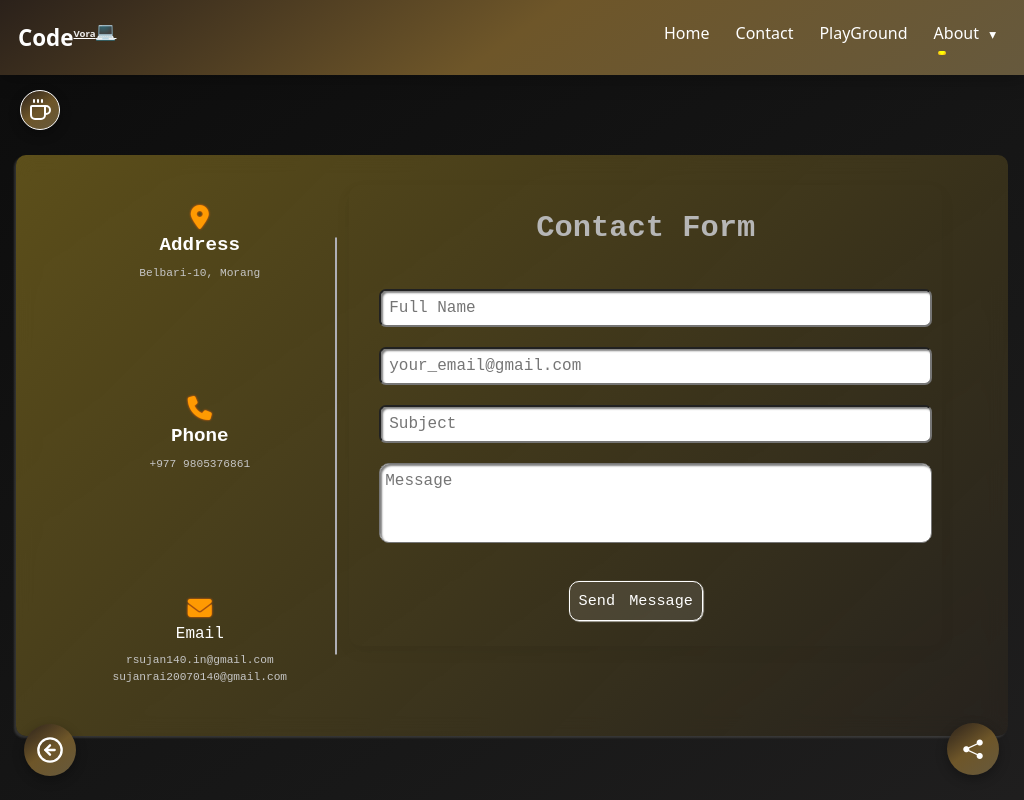
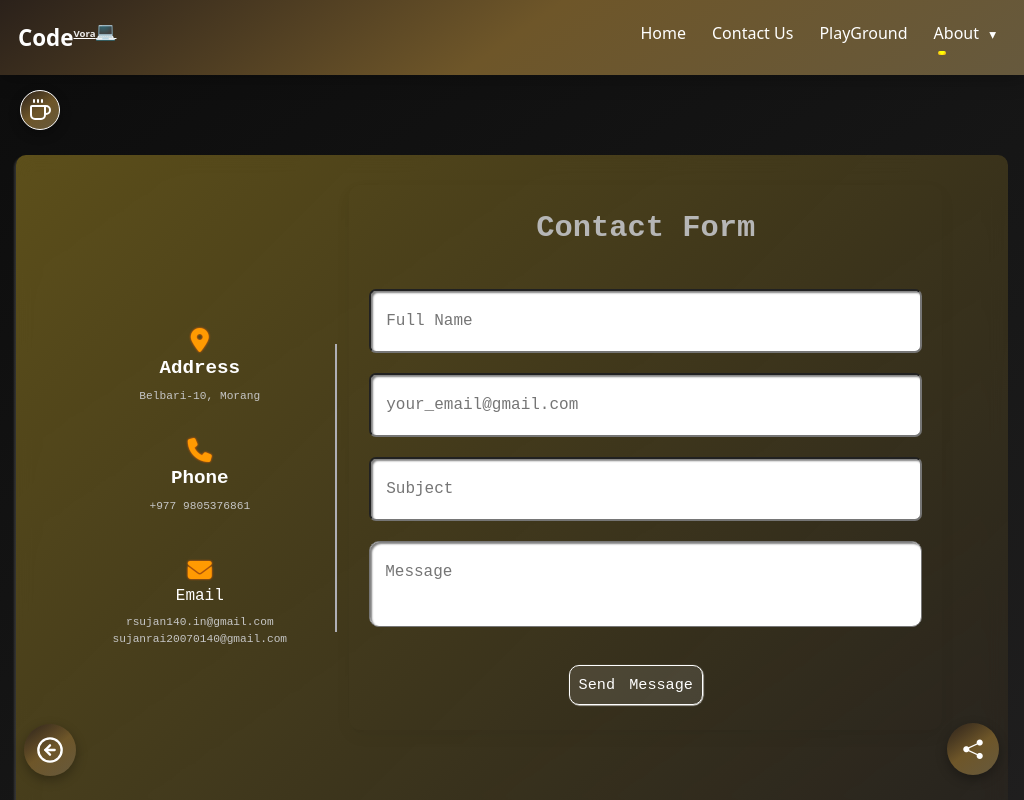
Before and after one commit to Sujan-Rai-426/Blog_CodeVerse, a React (Vite) app in the folder Frontend/: page /Contact in a window 1024 px wide. Shown: the top 800 px of the page. Built offline with nearby package versions, Linux system fonts and the light colour scheme; no server answers.

Commit message:
Contact css edit

```diff
--- a/Frontend/src/assets/css/Contact.css
+++ b/Frontend/src/assets/css/Contact.css
@@ -1,5 +1,3 @@
-
-
 #CONTACT-ME{
     display: flex;
     flex-direction: column;
@@ -17,11 +15,16 @@
     backdrop-filter: blur(10px);
     -webkit-backdrop-filter: blur(10px);
     box-shadow: -2px 2px 2px rgba(105, 104, 104, 0.373);
+    align-items: center;
+    text-align: center;
+    justify-content: center;
 }
 .swiper-wrapper{
     height:85%;
     width: 100%;
 }
+
+/* ============== Left Address and Detail Contact Section ============== */
 .contact-section .contact-left{
     width: 35%;
     display: flex;
@@ -58,6 +61,8 @@
     margin: 0;
 }
 
+
+/* ============== Right Contact Form Section ============== */
 .contact-section .contact-right{
     width: 65%;
     display: flex;
@@ -77,8 +82,6 @@
     width: 80%;
     margin-bottom: 45px;
 }
-/* ---------------Contact Form STYLING--------------- */
-/*  For other input field in contact form*/
 form{
     width: 100%;
 }
@@ -89,16 +92,15 @@ form{
 .form-label1{
     height: auto;
     width: 90%;
-    margin: 10px;
+    margin: 10px 0;
     padding:7px 10px;
     border-radius: 7px;
     box-shadow: inset 2px 2px 2px gray;
 }
-/* For main message input in contact form  */
 .form-label2{
     height: auto;
     width: 90%;
-    margin: 10px;
+    margin: 10px 0;
     padding: 10px 5px 25px 5px;
     resize: none;
     border-radius: 10px;
@@ -110,154 +112,6 @@ h1{
 }
 
 
-/* ------------------For Mobile Screen-------------------- */
-@media (max-width:799px){
-    #CONTACT-ME{
-        width: 100%;
-        display: flex;
-        flex-direction: column;
-        align-items: center;
-        justify-content: center;
-        padding: 45px 0 0 0;
-        margin: 0;
-    }
-    .contact-section{
-        margin: 0;
-        width: 90%;
-        flex-direction:column;
-        padding: 10px 5px;
-        margin-top: 2vh;
-    }
-    /* Dev info side */
-    .contact-section .contact-left{
-        width: 100%;
-        display: flex;
-        flex-direction:row;
-        justify-content:top;
-        position: relative;
-        flex-wrap:wrap;
-
-    }
-    .contact-section .contact-left::before{
-        content: '';
-        position: absolute;
-        width: 80%;
-        height: 2px;
-        left: 10%;
-        top: 0;
-        transform: translateY(-80%);
-        background: #afafb6;
-    }
-    .contact-section .contact-left .address-detail i , .phone-detail i , .email-detail i {
-        font-size: 1.1rem;
-    }
-    .contact-section .contact-left .address-detail h1, .phone-detail h1, .email-detail h1{
-        font-weight: 600;
-        font-size: .8rem;
-    }
-    .contact-section .contact-left .address-detail p , .phone-detail p , .email-detail p {
-        font-size: .6rem;
-        color: white;
-        margin: 0;
-    }
-
-    /* Form Side */
-    .contact-section .contact-right{
-        width: 100%;
-        order:-1;
-    }
-    .contact-section .contact-right h1{
-        font-size: 1.1rem;
-    }
-    .contact-section .contact-right p{
-        font-size: .9rem;
-        color: white;
-        width: 100%;
-        margin-bottom: 45px;
-    }
-}
-
-
-
-
-/* ------------------------For ipad or Tab screen------------------------------ */
-@media (min-width: 799px) and (max-width: 1225px) {
-    #CONTACT-ME{
-        width: 100%;
-        display: flex;
-        flex-direction: column;
-        align-items: center;
-        justify-content: center;
-    }
-    .contact-section{
-        width: 100%;
-    }
-    .contact-section .contact-left{
-        width: 30%;
-        display: flex;
-        flex-direction: column;
-        justify-content: space-between;
-    }
-    .contact-section .contact-left::before{
-        content: '';
-        position: absolute;
-        height: 80%;
-        width: 2px;
-        right: -3px;
-        top: 50%;
-        transform: translateY(-50%);
-        background: #afafb6;
-    }
-    .address-detail, .phone-detail, .email-detail{
-        padding: 10px 15px;
-        height: 15vh;
-    }
-    .contact-section .contact-left .address-detail i, .phone-detail i, .email-detail i{
-        font-size: 1.5rem;
-    }
-    .contact-section .contact-left .address-detail h, .phone-detail h, .email-detail h1{
-        font-weight: 400;
-        font-size: 1rem;
-    }
-    .contact-section .contact-left .address-detail p, .phone-detail p, .email-detail p{
-        font-size: .7rem;
-        color: rgb(198, 198, 198);
-    }
-
-    .contact-section .contact-right{
-        width: 70%;
-    }
-    .contact-section .contact-right h1{
-        font-size: 1.4rem;
-    }
-    .contact-section .contact-right p{
-        font-size: .8rem;
-        color: rgb(222, 222, 222);
-        width: 100%;
-        margin-bottom: 45px;
-        padding: 0 5%;
-    }
-
-        /* ---------------Contact Form STYLING--------------- */
-    /*  For other input field in contact form*/
-    .form-label1{
-        height: auto;
-        padding: 5px 8px;
-        width: 100%;
-    }
-    /* For main message input in contact form  */
-    .form-label2{
-        height: auto;
-        padding: 5px 5px 25px 5px;
-        width: 100%;
-    }
-}
-
-
-/* -----Utility classes ------- */
-.contact-section{
-    text-align: center;
-}
 
 /* Button */
 .contact-btn-box{
@@ -279,12 +133,8 @@ h1{
     word-spacing: 5px;
     cursor: pointer;
     color: white;
-
-    /* To change color when background color change */
     background: rgba(255, 255, 255, 0.1);
     -webkit-background:var(--primary);
-    /* backdrop-filter: blur(10px);
-    -webkit-backdrop-filter: blur(10px); */
 }
 .contact-btn:hover{
     padding: 5.5px 9.5px;
@@ -297,21 +147,40 @@ h1{
     background-color: rgba(255, 255, 255, 0.1);
 }
 
-
 /* --------------------------For Ipad or Tab screen---------------------------- */
 @media (min-width: 799px) and (max-width: 1225px) {
+    #CONTACT-ME{ width: 100%; display: flex; flex-direction: column; align-items: center; justify-content: center; }
+    .contact-btn{ border-radius: 10px; padding: 8px 9px; font-size: .95rem; font-weight: 300; margin-top: 20px ; margin-right: 20px; }
+    .contact-btn:hover{ padding: 8px 9px; font-size: .85rem; }
+    .contact-section{ width: 100%; }
+    .contact-section .contact-left{ width: 30%; display: flex; flex-direction: column; justify-content: space-between; }
+    .contact-section .contact-left::before{ content: ''; position: absolute; height: 80%; width: 2px; right: -3px; top: 50%; transform: translateY(-50%); background: #afafb6; }
+    .address-detail, .phone-detail, .email-detail{ padding: 10px 15px; height: 15vh; }
+    .contact-section .contact-left .address-detail i, .phone-detail i, .email-detail i{ font-size: 1.5rem; }
+    .contact-section .contact-left .address-detail h, .phone-detail h, .email-detail h1{ font-weight: 400; font-size: 1rem; }
+    .contact-section .contact-left .address-detail p, .phone-detail p, .email-detail p{ font-size: .7rem; color: rgb(198, 198, 198); }
+    .contact-section .contact-right{ width: 70%; }
+    .contact-section .contact-right h1{ font-size: 1.4rem; }
+    .contact-section .contact-right p{ font-size: .8rem; color: rgb(222, 222, 222); width: 100%; margin-bottom: 45px; padding: 0 5%; }
+    form{ width: 100%; padding: 25px;  }
+    .form-label1{ height: auto; padding: 18px 15px; width: 100%; }
+    .form-label2{ height: auto; padding: 18px 15px; width: 100%; }
+}
 
-/*================= UTILITY CLASS====================== */
-    .contact-btn{
-        border-radius: 10px;
-        padding: 8px 9px;
-        font-size: .95rem;
-        font-weight: 300;
-        margin-top: 20px ;
-        margin-right: 20px;
-    }
-    .contact-btn:hover{
-        padding: 8px 9px;
-        font-size: .85rem;
-    }
+
+/* ------------------For Mobile Screen-------------------- */
+@media (max-width:799px){
+    #CONTACT-ME{ width: 100%; display: flex; flex-direction: column; align-items: center; justify-content: center; padding: 45px 0 0 0; margin: 0; }
+    .contact-section{ margin: 0; width: 100%; flex-direction:column; padding: 10px 5px; margin-top: 2vh; }
+    .contact-section .contact-left{ width: 100%; display: flex; flex-direction:row; justify-content:top; position: relative; flex-wrap:wrap; }
+    .contact-section .contact-left::before{ content: ''; position: absolute; width: 80%; height: 2px; left: 10%; top: 0; transform: translateY(-80%); background: #afafb6; }
+    .contact-section .contact-left .address-detail i , .phone-detail i , .email-detail i { font-size: 1.1rem; }
+    .contact-section .contact-left .address-detail h1, .phone-detail h1, .email-detail h1{ font-weight: 600; font-size: .8rem; }
+    .contact-section .contact-left .address-detail p , .phone-detail p , .email-detail p { font-size: .6rem; color: white; margin: 0; }
+    .contact-section .contact-right{ width: 100%; order:-1; }
+    .contact-section .contact-right h1{ font-size: 1.1rem; }
+    .contact-section .contact-right p{ font-size: .9rem; color: white; width: 100%; margin-bottom: 45px; }
+    form{ width: 100%; padding: 0;  }
+    .form-label1{ height: auto; padding: 15px 12px; width: 100%; }
+    .form-label2{ height: auto; padding: 15px 12px; width: 100%; }
 }
--- a/Frontend/src/components/Footer.jsx
+++ b/Frontend/src/components/Footer.jsx
@@ -25,7 +25,7 @@ const Footer = () => {
                                 <li><Link to="/Frontend_Tutorial_Solution/2">Frontend Tutorials</Link></li>
                                 <li><Link to="/Backend_Tutorial_Solution/6">Coding Guides</Link></li>
                                 <li><Link to="/">Projects & Services</Link></li>
-                                <li><Link to="/Contact">Contact Us</Link></li>
+                                <li><Link to="/Contact">Contact US</Link></li>
                             </ul>
                         </div>
 
--- a/Frontend/src/components/Nav_Bar.jsx
+++ b/Frontend/src/components/Nav_Bar.jsx
@@ -106,7 +106,7 @@ function Nav_Bar() {
             {/* Desktop / Tablet nav */}
             <ul className="nav-list d-none d-lg-flex" >
                 <li className="nav-item"> <Link to="/" className="nav-link">Home</Link> </li>
-                <li className="nav-item"> <Link to="/Contact" className="nav-link">Contact</Link> </li>
+                <li className="nav-item"> <Link to="/Contact" className="nav-link">Contact Us</Link> </li>
                 <li className="nav-item"> <Link to="/PlayGround" className="nav-link">PlayGround</Link> </li>
 
                 {/* ABOUT dropdown (desktop hover, tablet click) */}
@@ -144,7 +144,7 @@ function Nav_Bar() {
                   </ul>
               </li>
 
-              <li><Link to="/Contact" onClick={() => setSidebarOpen(false)}> <i className="bi bi-chat-text-fill"></i> &nbsp; Contact</Link></li>
+              <li><Link to="/Contact" onClick={() => setSidebarOpen(false)}> <i className="bi bi-chat-text-fill"></i> &nbsp; Contact Us</Link></li>
               <li><Link to="/PlayGround" onClick={() => setSidebarOpen(false)}> <i className="bi bi-joystick"></i> &nbsp; PlayGround</Link></li>
           </ul>
       </aside>
```
